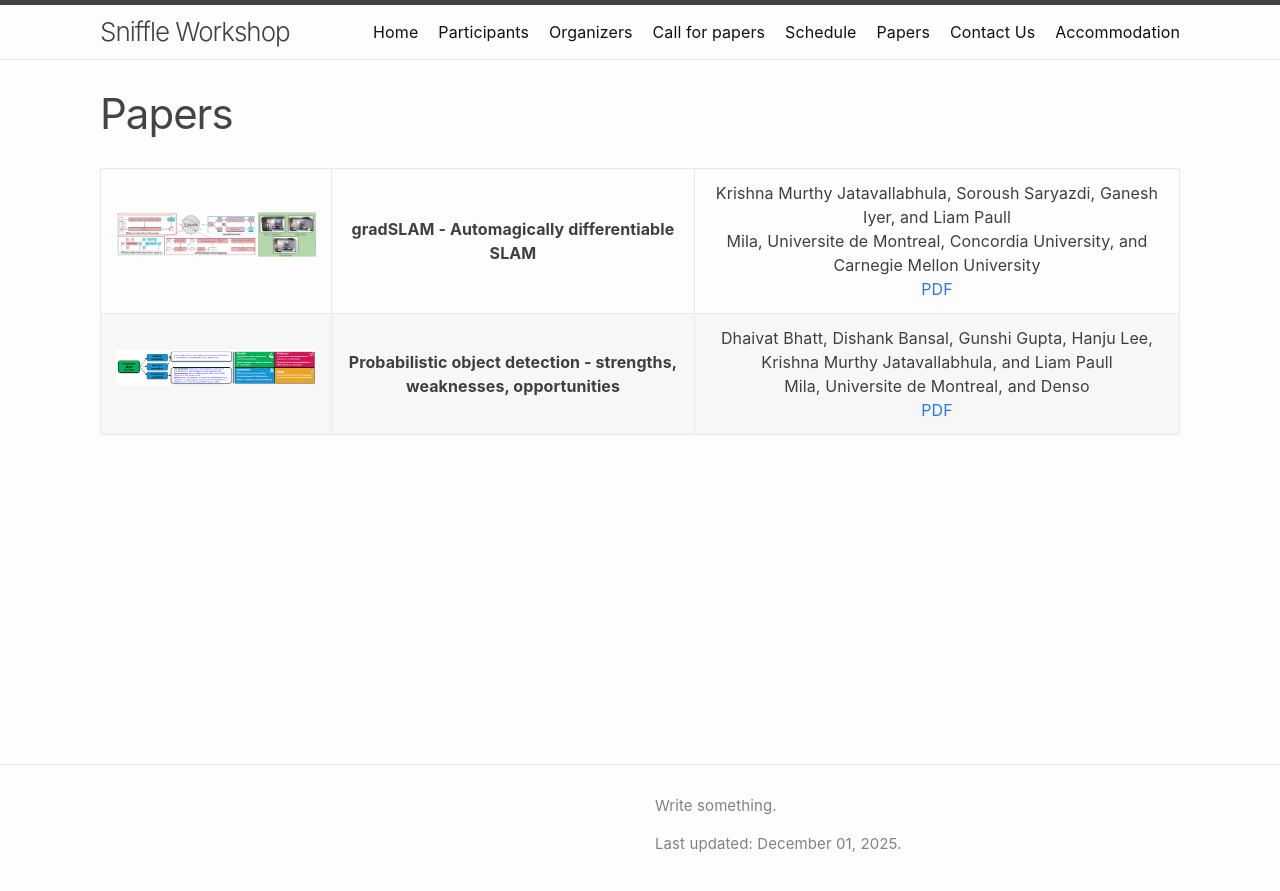
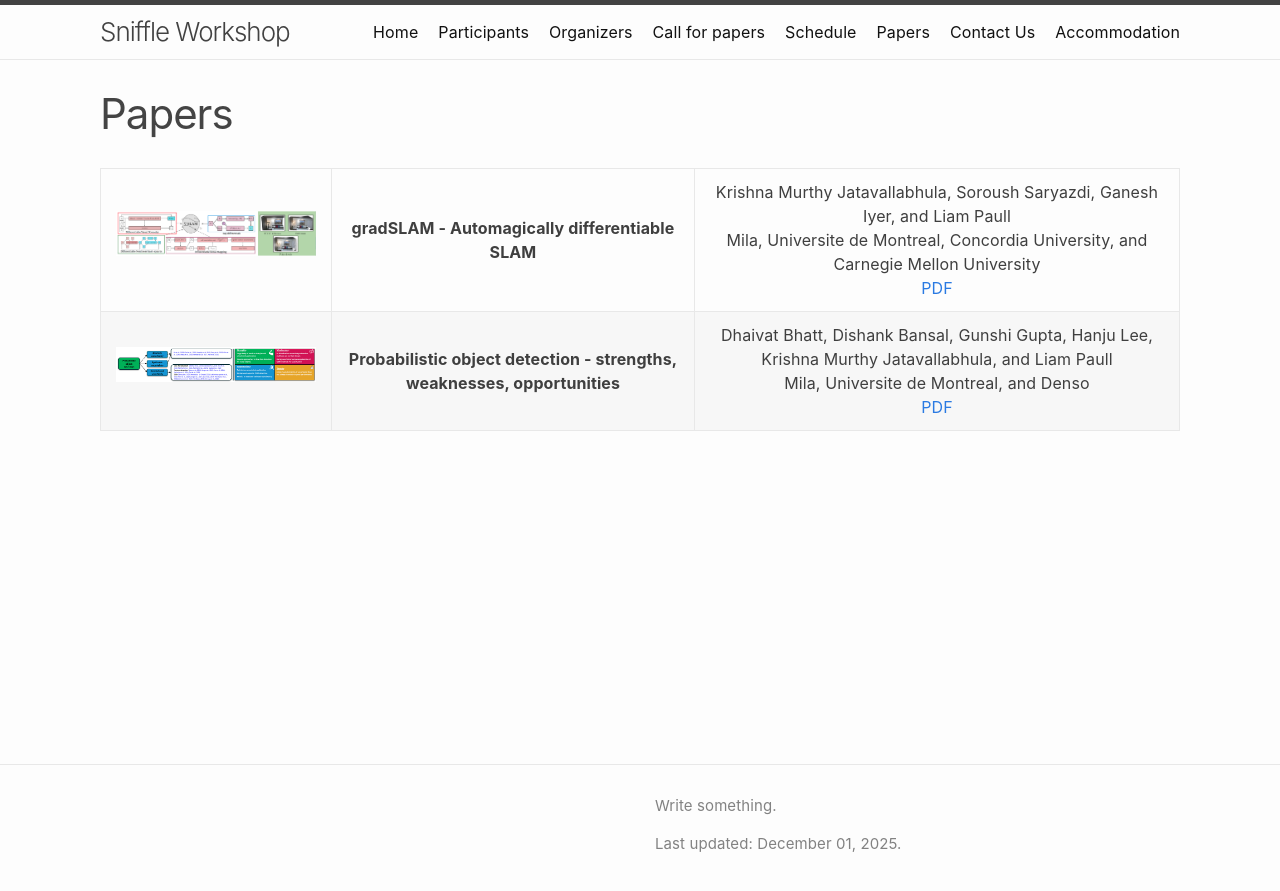
Before and after one commit to celmechcongress2026/celmechcongress2026.github.io, a Jekyll site: the page built from papers.md, in a window 1280 px wide. Shown: the top 891 px of the page. Built offline with Jekyll 4.4.1, drawn with Linux system fonts in a browser that asks for light colours.

Commit message:
Update workshop.css

```diff
--- a/assets/css/workshop.css
+++ b/assets/css/workshop.css
@@ -25,7 +25,7 @@ div.speaker p.speaker-bio {
 }
 
 .people-name {
-  margin: 2px 0;   /* espacio vertical mínimo */
+  margin: 1px 0;   /* espacio vertical mínimo */
   padding: 0;      /* sin espacio interno */
 }
 
```
